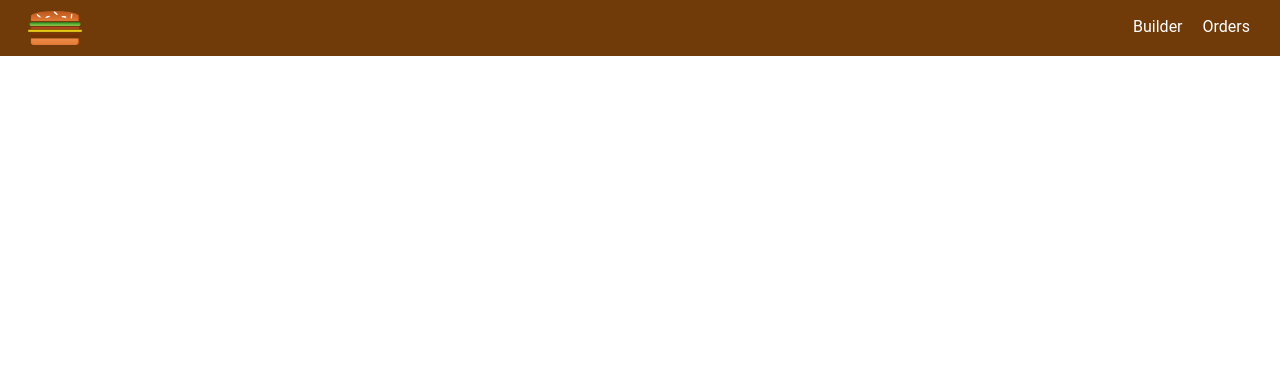
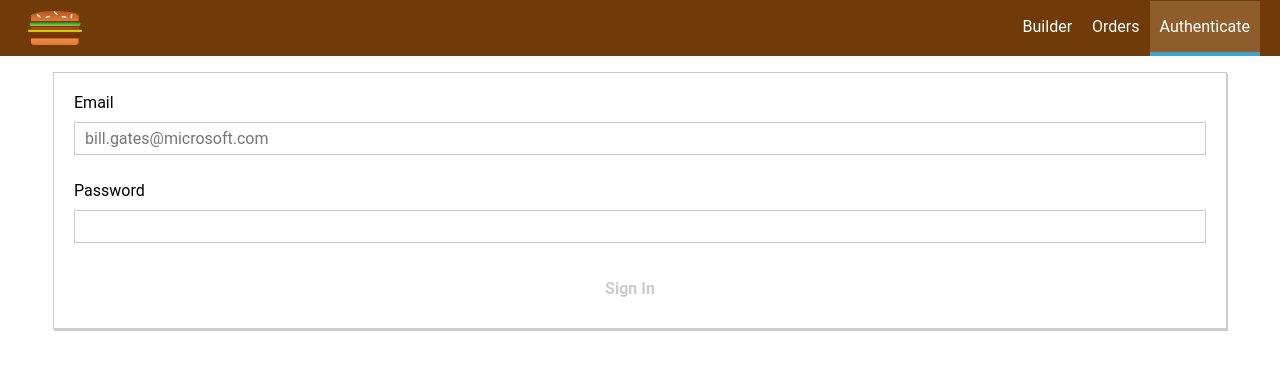
Before and after one commit to xindixu/subway-builder, a React (Create React App) app: page /auth in a window 1280 px wide. Shown: the top 370 px of the page. Built offline with nearby package versions, Linux system fonts and the light colour scheme.

Commit message:
authentication route and view

```diff
--- a/src/App.tsx
+++ b/src/App.tsx
@@ -4,6 +4,7 @@ import Layout from './hoc/Layout/Layout'
 import SubwayBuilder from './containers/SubwayBuilder/SubwayBuilder'
 import Checkout from './containers/Checkout/Checkout'
 import Orders from './containers/Orders/Orders'
+import Auth from './containers/Auth/Auth'
 
 class App extends Component {
   render() {
@@ -11,8 +12,9 @@ class App extends Component {
 
       <Layout>
         <Route path="/checkout" component={Checkout} />
+        <Route path="/orders" component={Orders} />
+        <Route path="/auth" component={Auth} />
         <Route path="/" exact component={SubwayBuilder} />
-        <Route path="/orders" component={Orders} />
       </Layout>
 
     );
--- a/src/components/Navigation/NavigationItems/NavigationItems.tsx
+++ b/src/components/Navigation/NavigationItems/NavigationItems.tsx
@@ -6,6 +6,7 @@ const NavigationItems = () => (
   <ul className={styles.NavigationItems}>
     <NavigationItem link="/" exact>Builder</NavigationItem>
     <NavigationItem link="/orders">Orders</NavigationItem>
+    <NavigationItem link="/auth">Authenticate</NavigationItem>
   </ul>
 )
 
--- /dev/null
+++ b/src/containers/Auth/Auth.module.css
@@ -0,0 +1,8 @@
+.Auth {
+  margin: 20px auto;
+  padding: 10px;
+  width: 90%;
+  text-align: center;
+  border: 1px solid #ccc;
+  box-shadow: 1px 2px #ccc;
+}
--- /dev/null
+++ b/src/containers/Auth/Auth.tsx
@@ -0,0 +1,172 @@
+import React, { Component } from 'react'
+import Button from '../../components/UI/Button/Button'
+import Spinner from '../../components/UI/Spinner/Spinner'
+import Input from '../../components/UI/Input/Input'
+import styles from './Auth.module.css'
+
+interface Input {
+  label: string
+  elementType: string
+  elementConfig: object
+  value: string
+  validation?: Validation
+  valid?: boolean
+  touched?: boolean
+}
+
+interface Validation {
+  required?: boolean
+  minLength?: number
+  maxLength?: number
+  isEmail?: boolean
+  isNumeric?: boolean
+}
+
+interface Props {
+}
+
+interface State {
+  authForm: {
+    [key: string]: Input
+  }
+  formIsValid: boolean
+}
+
+class Auth extends Component<Props, State> {
+  state = {
+    authForm: {
+      email: {
+        label: 'Email',
+        elementType: 'input',
+        elementConfig: {
+          type: 'email',
+          placeholder: 'bill.gates@microsoft.com',
+        },
+        value: '',
+        validation: {
+          required: true,
+          isEmail: true
+        },
+        valid: false,
+        touched: false,
+      },
+      password: {
+        label: 'Password',
+        elementType: 'input',
+        elementConfig: {
+          type: 'password',
+          placeholder: '',
+        },
+        value: '',
+        validation: {
+          required: true,
+          minLength: 6
+        },
+        valid: false,
+        touched: false,
+      },
+    },
+    formIsValid: false,
+  }
+
+  checkValidity = (value: string, rules: Validation) => {
+    let isValid = false
+    if (rules.required) {
+      isValid = value.trim() !== ''
+    }
+    if (rules.minLength) {
+      isValid = value.length >= rules.minLength && isValid
+    }
+    if (rules.maxLength) {
+      isValid = value.length <= rules.maxLength && isValid
+    }
+    if (rules.isEmail) {
+      const pattern = /[a-z0-9!#$%&'*+/=?^_`{|}~-]+(?:\.[a-z0-9!#$%&'*+/=?^_`{|}~-]+)*@(?:[a-z0-9](?:[a-z0-9-]*[a-z0-9])?\.)+[a-z0-9](?:[a-z0-9-]*[a-z0-9])?/;
+      isValid = pattern.test(value) && isValid
+    }
+    return isValid
+  }
+
+
+  authHandler = (event: any) => {
+    event.preventDefault()
+
+    const user = {}
+    for (let name in this.state.authForm) {
+      user[name] = this.state.authForm[name].value
+    }
+  }
+
+  inputChangedHandler = (event: any, inputIdentifier: string) => {
+    const updatedAuthForm = {
+      ...this.state.authForm,
+    }
+    const updatedFormElement = {
+      ...updatedAuthForm[inputIdentifier],
+    }
+    updatedFormElement.value = event.target.value
+    updatedFormElement.valid = this.checkValidity(
+      updatedFormElement.value,
+      updatedFormElement.validation
+    )
+    updatedFormElement.touched = true
+    updatedAuthForm[inputIdentifier] = updatedFormElement
+    this.setState({ authForm: updatedAuthForm })
+
+    let formIsValid = true
+    for (let inputIdentifier in updatedAuthForm) {
+      formIsValid =
+        updatedAuthForm[inputIdentifier].valid && formIsValid
+    }
+    this.setState({ formIsValid: formIsValid })
+  }
+
+  render() {
+    const formElementsArray: Array<{ key: string; config: Input }> = []
+    for (let key in this.state.authForm) {
+      formElementsArray.push({
+        key: key,
+        config: this.state.authForm[key]
+      })
+    }
+
+    let form = (
+      <form>
+        {formElementsArray.map(formElement => {
+          const { key, config: { label, elementType, elementConfig, value, valid, touched, validation } } = formElement
+          return (
+            <Input
+              key={key}
+              label={label}
+              elementType={elementType}
+              elementConfig={elementConfig}
+              value={value}
+              invalid={!valid}
+              shouldValidate={validation}
+              touched={touched}
+              changed={(event: any) => {
+                this.inputChangedHandler(event, key)
+              }}
+            />
+          )
+        }
+        )}
+      </form>
+    )
+
+    return (
+      <div className={styles.Auth}>
+        {form}
+        <Button
+          btnType="Success"
+          disabled={!this.state.formIsValid}
+          clicked={this.authHandler}
+        >
+          Sign In
+        </Button>
+      </div>
+    )
+  }
+}
+
+export default Auth
```
